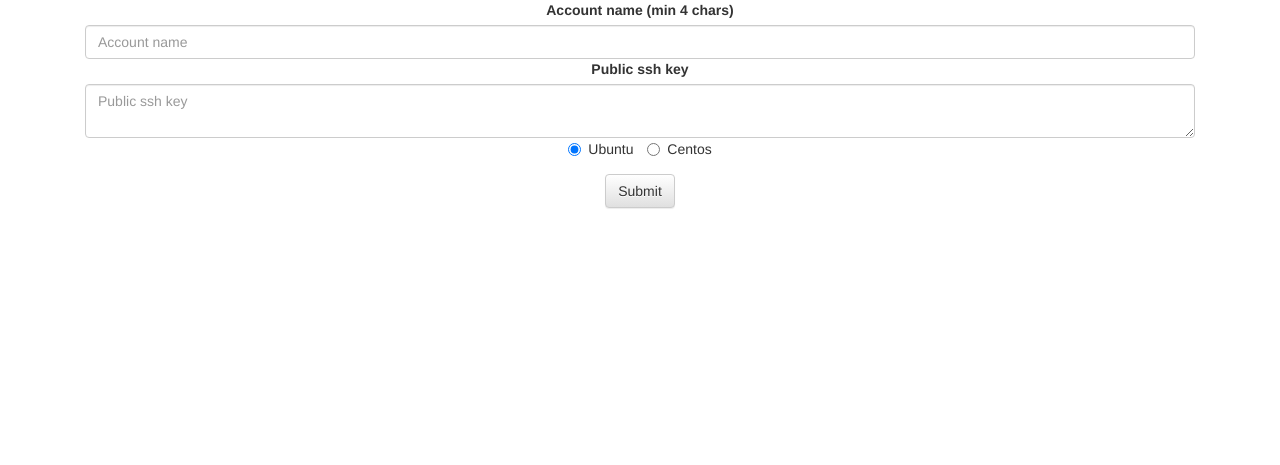
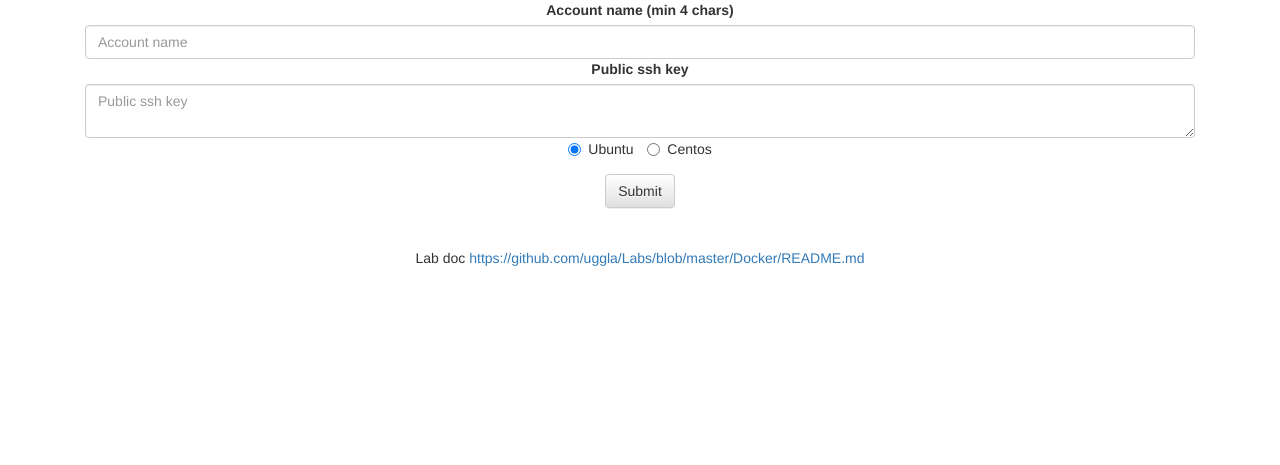
Before and after one commit to uggla/lab_droplet, a Flask app: template templates/user.html in a window 1280 px wide. Shown: the part 190-655 px from the top of the page. Run offline with Flask 2, Linux system fonts and the light colour scheme; the template is opened without the code that fills it, so the values that code supplies are empty; some libraries are stand-ins or nearby versions.

Commit message:
Add lab link

```diff
--- a/templates/navbar.html
+++ b/templates/navbar.html
@@ -51,6 +51,9 @@
 
       <div class="starter-template">
         {% block content %}{% endblock %}
+        <br>
+        <br>
+        <p>Lab doc <a href="https://github.com/uggla/Labs/blob/master/Docker/README.md">https://github.com/uggla/Labs/blob/master/Docker/README.md</a></p>
       </div>
 
     </div><!-- /.container -->
```
